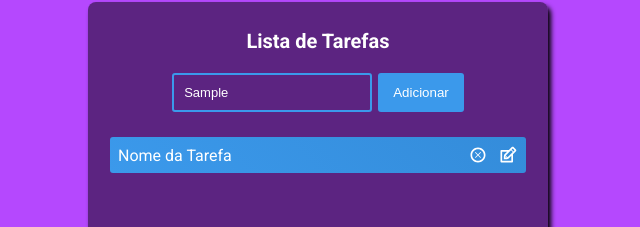
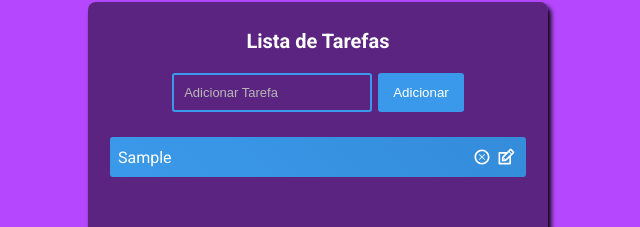
Before and after one commit to henriquealmeida06/ToDoList, a React (Create React App) app: page / in a window 1280 px wide. Both pictures are taken after typing "Sample" into the empty fields and a click on the button "Adicionar". Shown: the part 126-353 px from the top of the page, without its empty margins (322-962 px from the left). Built offline with nearby package versions, Linux system fonts and the light colour scheme.

Commit message:
Inseri a função de adicionar tarefa

```diff
--- a/src/components/Tarefas.js
+++ b/src/components/Tarefas.js
@@ -2,16 +2,24 @@ import styles from './Tarefas.module.css'
 import {TiDeleteOutline} from 'react-icons/ti'
 import {TiEdit} from 'react-icons/ti'
 
-function Tarefas(){
+function Tarefas({lista}){
     return(
+        <div>
+
+
+
+
         <div className={styles.containerTarefa}>
-            <p>Nome da Tarefa</p>
-            <div className={styles.buttonsContainer}>
-            <button className={styles.buttonTarefas}><TiDeleteOutline/></button>
-            <button className={styles.buttonTarefas}><TiEdit/></button>
-            </div>
-        </div>
+            {lista.map((item, index)=>(
+                <item className={styles.itensContainer}>{item}
+               <div className={styles.buttonsContainer}>
+                <button className={styles.buttonTarefas}><TiDeleteOutline/></button>
+                <button className={styles.buttonTarefas}><TiEdit/></button>
+                </div>
 
-    )
-}
+                </item>
+            ))}
+     </div>
+       </div>
+)}
 export default Tarefas;
--- a/src/components/Tarefas.module.css
+++ b/src/components/Tarefas.module.css
@@ -1,33 +1,47 @@
 .containerTarefa{
     display: flex;
-    justify-content: space-between;
-    align-items: center;
+    flex-direction: column;
+    justify-content: start;
+    align-items: start;
     padding: 8px;
     margin-top: 25px;
     min-width: 50vh;
     background: linear-gradient(45deg, #3b99eb, #348cda);
     border-radius: 3px;
 
+
 }
 .buttonsContainer{
     background-color: transparent;
     display: flex;
     align-items: center;
+    justify-content: end;
+
+
 
 
 
 }
 .buttonTarefas{
+    border: none;
     background-color: transparent;
-    border: none;
     color: white;
     font-size: 20px;
-    margin-left: 10px;
     display: flex;
     justify-content: center;
     align-items: center;
     cursor: pointer;
+    padding: 2px;
+    border-radius: 4px;
 }
+
 .buttonTarefas:hover{
-    color: rgb(114, 15, 153);
+    background-color: #256aa7;
 }
+.itensContainer{
+    display: flex;
+    justify-content: space-between;
+    align-items: center;
+    width: 100%;
+
+}
--- a/src/components/pages/ToDoList.js
+++ b/src/components/pages/ToDoList.js
@@ -1,15 +1,33 @@
 import styles from './ToDoList.module.css'
 import Tarefas from './../Tarefas'
+import { useState } from 'react'
 
 function ToDoList(){
+
+    const [lista, setLista] = useState([])
+    const [novaTarefa, setNovaTarefa] = useState ('')
+    const [vazio, setvazio] = useState('')
+
+    function adicionarTarefa(){
+        setLista([...lista, novaTarefa])
+        setNovaTarefa('')
+        setvazio('ok')
+    }
+
+
     return(
         <div className={styles.container}>
             <h1>Lista de Tarefas</h1>
             <div className={styles.inputButton}>
-            <input type="text" placeholder="Adicionar Tarefa"/>
-            <button className={styles.buttonAdicionar}>Adicionar</button>
+            <input type="text" placeholder="Adicionar Tarefa" value={novaTarefa} onChange={(e)=>setNovaTarefa(e.target.value)}/>
+            <button className={styles.buttonAdicionar} onClick={adicionarTarefa}>Adicionar</button>
             </div>
-            <Tarefas/>
+            { vazio ?
+            <Tarefas lista={lista}/>
+        : null}
+
+
+
 
         </div>
 
--- a/src/components/pages/ToDoList.module.css
+++ b/src/components/pages/ToDoList.module.css
@@ -31,7 +31,7 @@ h1{
     color: white;
 }
 .inputButton input::placeholder{
-    color: white;
+    color: rgb(184, 183, 183);
 }
 .buttonAdicionar{
     border: none;
```
